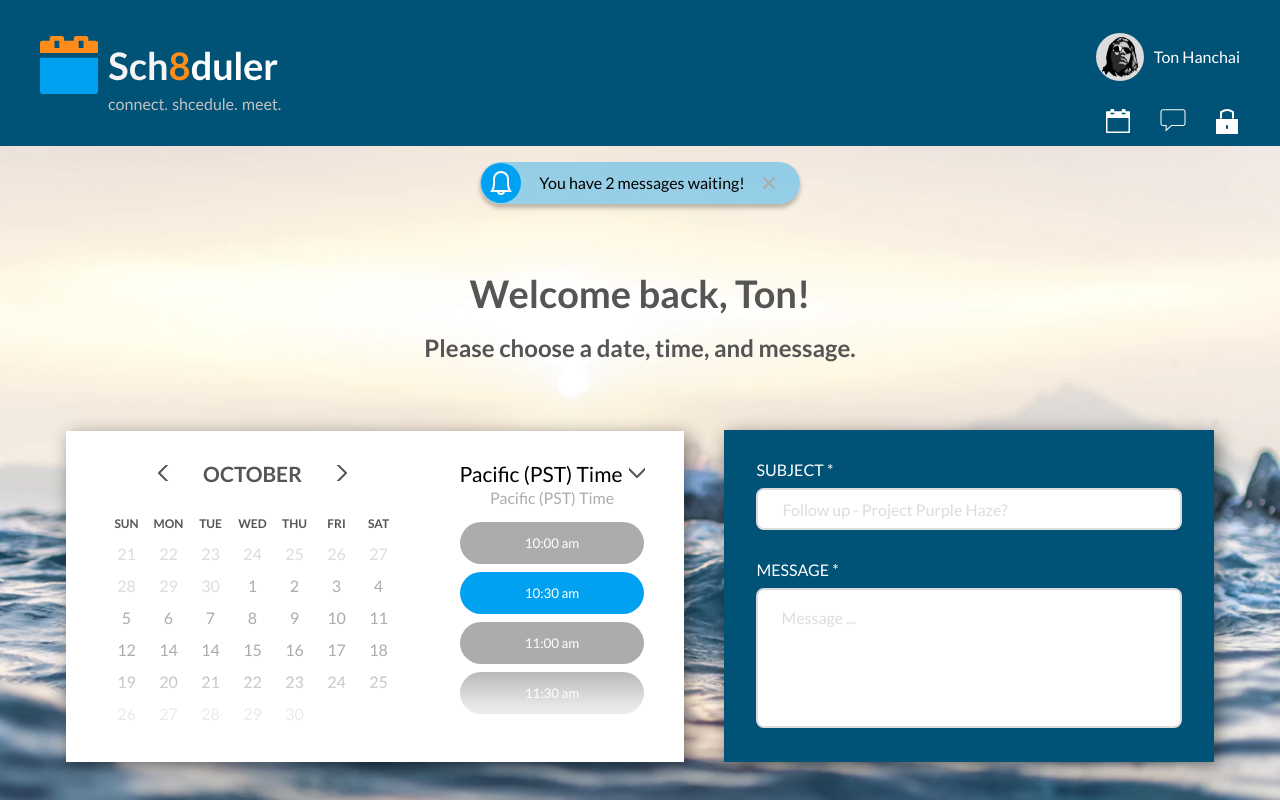
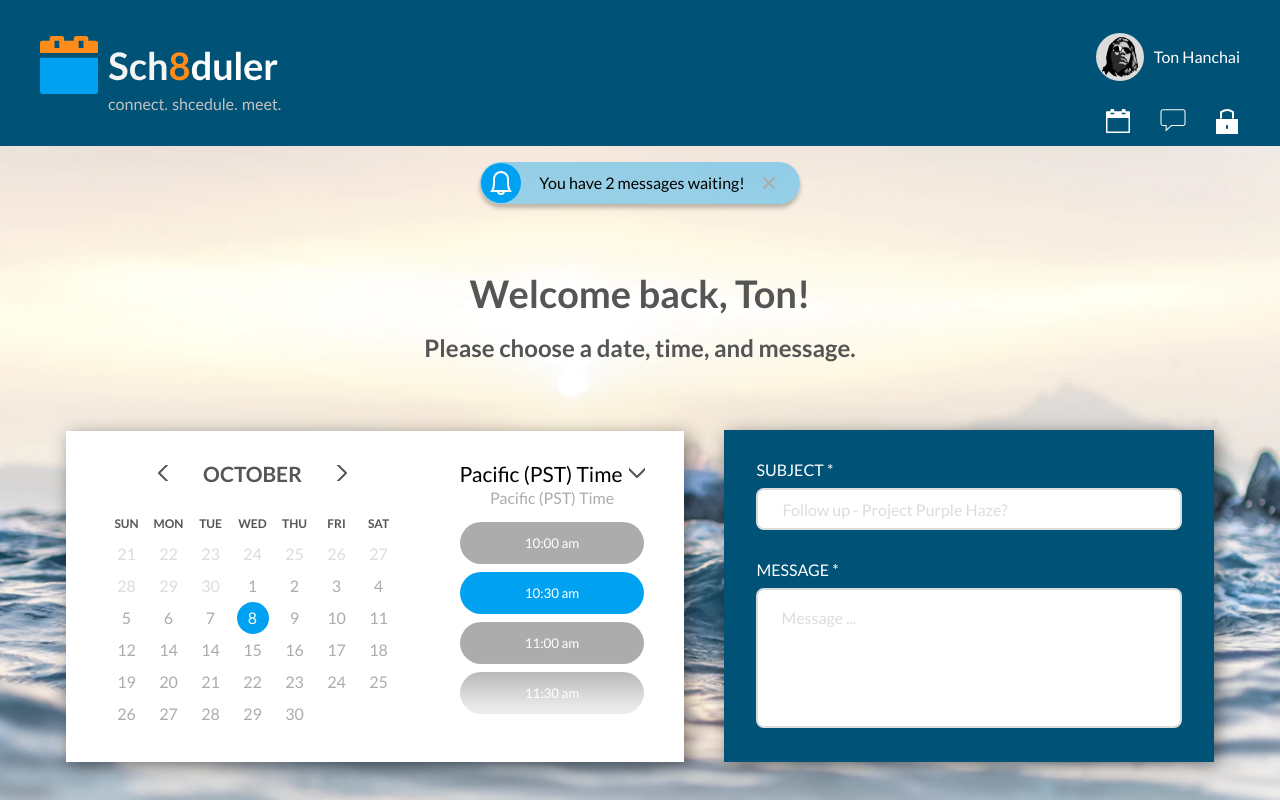
Before and after one commit to Hov26/scheduler, an Angular app: page / in a window 1280 px wide. Shown: the top 800 px of the page. Built offline with nearby package versions, Linux system fonts and the light colour scheme.

Commit message:
Fix calendar active state, overlay styles

```diff
--- a/src/app/app.component.html
+++ b/src/app/app.component.html
@@ -68,5 +68,4 @@
             </div>
         </div>
     </section>
-
 </main>
--- a/src/app/calendar/calendar.component.html
+++ b/src/app/calendar/calendar.component.html
@@ -32,7 +32,7 @@
             <li class="calendar-li">5</li>
             <li class="calendar-li">6</li>
             <li class="calendar-li">7</li>
-            <li class="calendar-li">8</li>
+            <li class="calendar-li active">8</li>
             <li class="calendar-li">9</li>
             <li class="calendar-li">10</li>
             <li class="calendar-li">11</li>
--- a/src/app/calendar/calendar.component.scss
+++ b/src/app/calendar/calendar.component.scss
@@ -18,7 +18,32 @@
     flex-wrap: wrap;
     &.dates {
         .calendar-li {
+            position: relative;
+            z-index: 2;
             color: $gray300;
+            transition: all 0.1s ease;
+            &:after {
+                content: '';
+                position: absolute;
+                top: 50%;
+                left: 50%;
+                transform: translate(-50%, -50%);
+                background-color: $primaryBlue100;
+                border-radius: 50%;
+                cursor: pointer;
+                width: 32px;
+                height: 32px;
+                z-index: -1;
+                opacity: 0;
+                transition: all 0.1s ease;
+            }
+            &.active,
+            &:hover {
+                color: $white;
+                &:after {
+                    opacity: 1;
+                }
+            }
             &.disabled {
                 color: $gray200;
             }
@@ -28,5 +53,7 @@
 
 .calendar-li {
     min-width: 42px;
+    // height: 42px;
     padding: 8px 5px;
+    @include flex(row, center, center);
 }
--- a/src/app/switcher/switcher.component.html
+++ b/src/app/switcher/switcher.component.html
@@ -1 +1 @@
-<div class="switcher active"></div>
+<div class="switcher active" tabindex="0"></div>
--- a/src/app/switcher/switcher.component.scss
+++ b/src/app/switcher/switcher.component.scss
@@ -8,6 +8,9 @@
     position: relative;
     cursor: pointer;
     transition: all 0.1s linear;
+    &:focus {
+        outline: 2px solid $primaryBlue200;
+    }
     &:after {
         content: '';
         display: block;
--- a/src/styles/common.scss
+++ b/src/styles/common.scss
@@ -1,7 +1,9 @@
 html,
 button,
 input,
-textarea {
+input::placeholder,
+textarea,
+textarea::placeholder {
     font-family: 'Lato', sans-serif;
 }
 
--- a/src/styles/main.scss
+++ b/src/styles/main.scss
@@ -85,7 +85,7 @@
     center,
     center);
     &:after {
-        @include whiteOverlay(30vh,
+        @include whiteOverlay(45vh,
         -1);
     }
     .notification-wrap {
@@ -109,8 +109,10 @@
             @include whiteOverlay(100px,
             1);
         }
-        &:hover &:after {
-            opacity: 0;
+        &:hover {
+            &:after {
+                display: none;
+            }
         }
     }
     .form-wrapper {
```
